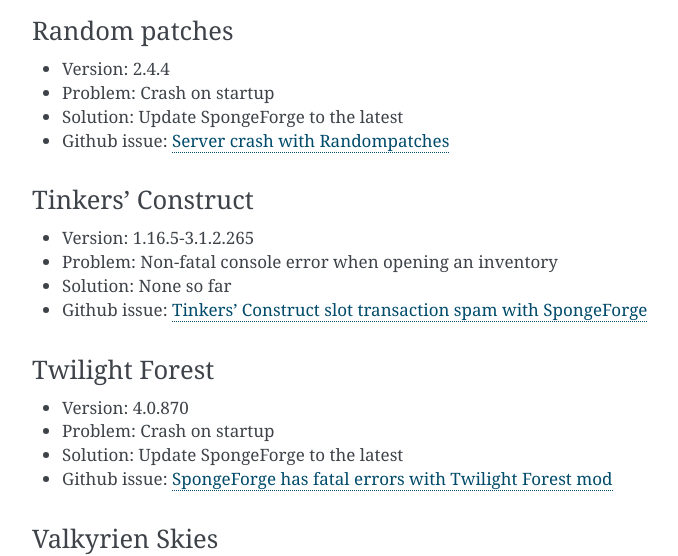
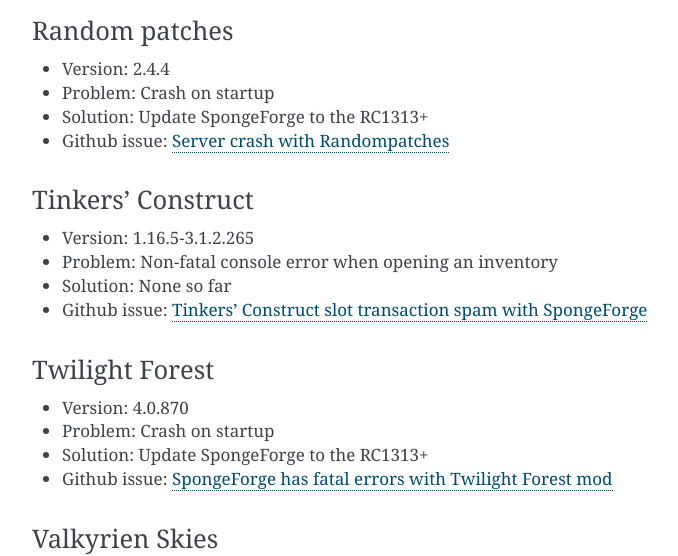
Before and after one commit to SpongePowered/SpongeDocs, a Sphinx documentation site: the page built from source/server/spongineer/incompatible.rst, in a window 1280 px wide and 900 px high, scrolled down 2613 px. Shown: the part 155-711 px from the top of the window, without its empty margins (388-1066 px from the left). Built offline with Sphinx 7.4.7, drawn with Linux system fonts in a browser that asks for light colours.

Commit message:
Removed latest

```diff
--- a/source/server/spongineer/incompatible.rst
+++ b/source/server/spongineer/incompatible.rst
@@ -120,7 +120,7 @@
 
 - Version: 2.4.4
 - Problem: Crash on startup
-- Solution: Update SpongeForge to the latest
+- Solution: Update SpongeForge to the RC1313+
 - Github issue: `Server crash with Randompatches <https://github.com/SpongePowered/Sponge/issues/3589>`_
 
 Tinkers' Construct
@@ -136,7 +136,7 @@
 
 - Version: 4.0.870
 - Problem: Crash on startup
-- Solution: Update SpongeForge to the latest
+- Solution: Update SpongeForge to the RC1313+
 - Github issue: `SpongeForge has fatal errors with Twilight Forest mod <https://github.com/SpongePowered/Sponge/issues/3574>`_
 
 Valkyrien Skies
```
